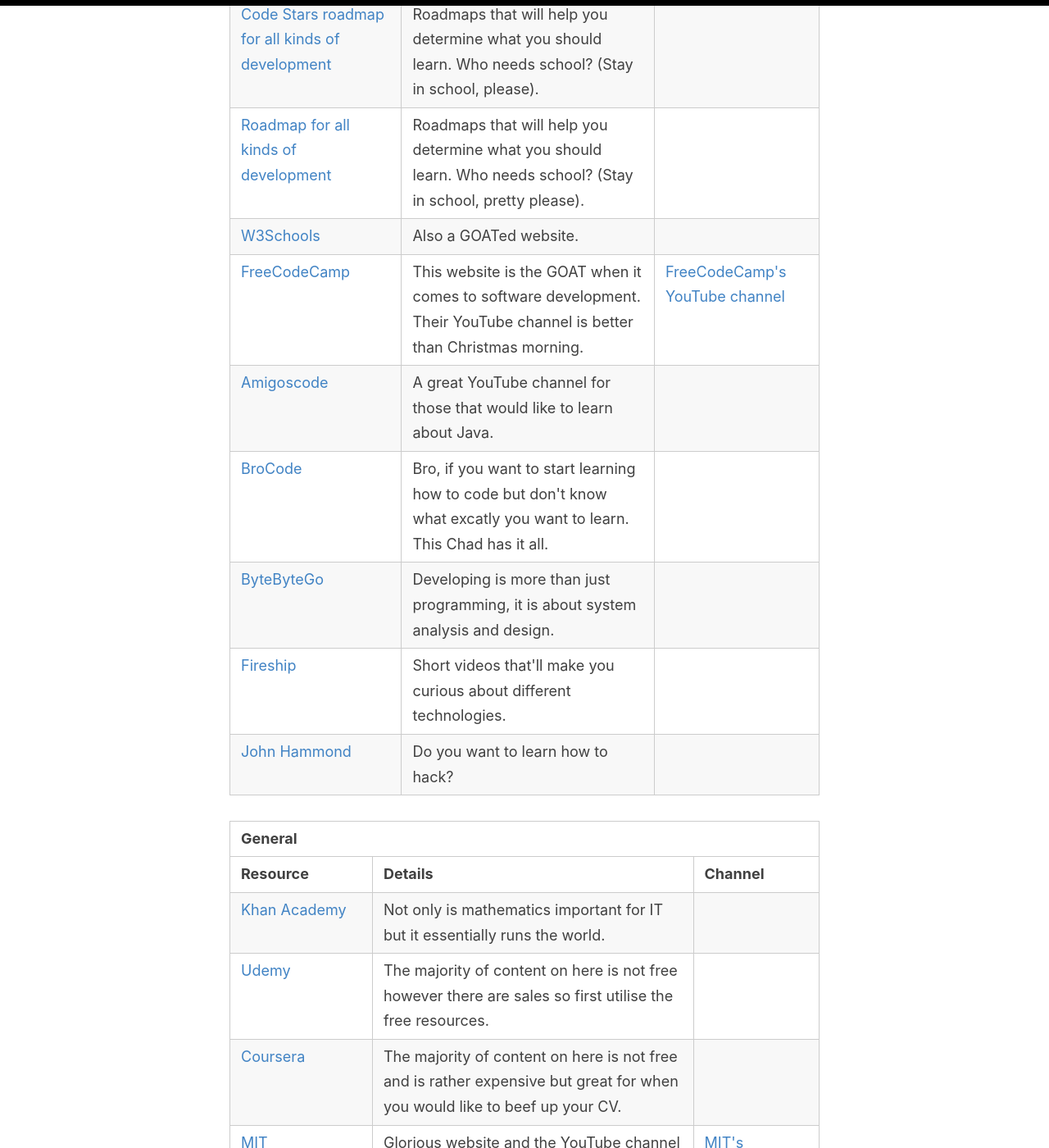
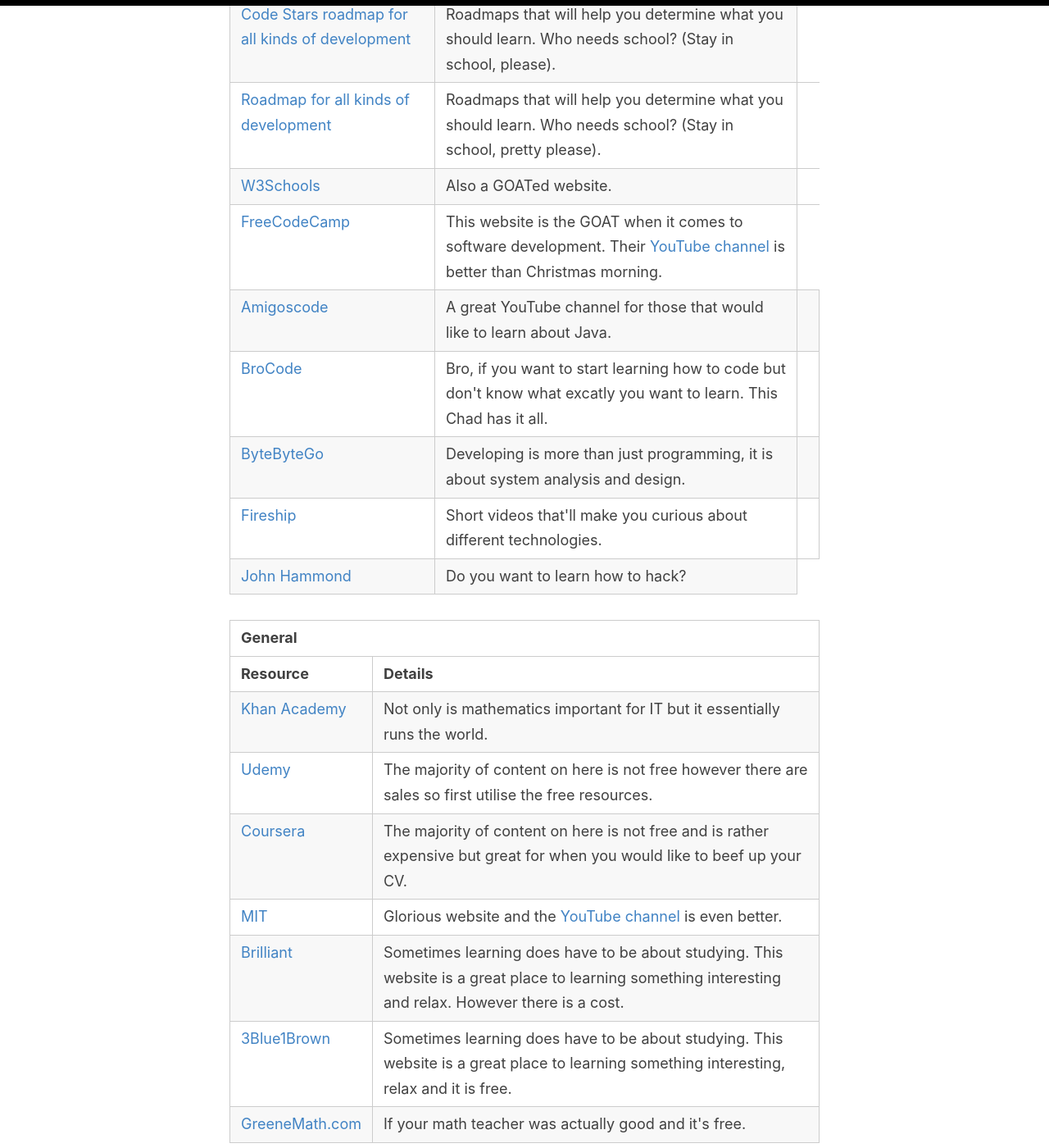
Before and after one commit to Group8-IndabaDay/InfoDay, a Jekyll site: the page built from index.html, in a window 1280 px wide and 1400 px high, scrolled down 709 px. Shown: the whole window at 82% size. Built offline with Jekyll 4.4.1, drawn with Linux system fonts in a browser that asks for light colours; the list of posts is cut into pages by our own code; some of the changed text lies outside the part shown.

Commit message:
Update default.html

```diff
--- a/_layouts/default.html
+++ b/_layouts/default.html
@@ -86,38 +86,33 @@
           <table style="width:100%">
             <thead>
               <tr>
-                <th colspan="3"><b>Software Dev</b></th>
+                <th colspan="2"><b>Software Dev</b></th>
               </tr>
             </thead>
             <tbody>
               <tr>
                 <th><b>Resource</b></th>
                 <th><b>Details</b></th>
-                <th><b>Channel</b></th>
               </tr>
 
               <tr>
                 <td><a href="https://www.codestars.com/infographic/">Code Stars roadmap for all kinds of development</a></td>
                 <td>Roadmaps that will help you determine what you should learn. Who needs school? (Stay in school, please).</td>
-                <td></td>
               </tr>
 
               <tr>
                 <td><a href="https://roadmap.sh/">Roadmap for all kinds of development</a></td>
                 <td>Roadmaps that will help you determine what you should learn. Who needs school? (Stay in school, pretty please).</td>
-                <td></td>
               </tr>
 
               <tr>
                 <td><a href="https://www.w3schools.com/">W3Schools</a></td>
                 <td>Also a GOATed website.</td>
-                <td></td>
               </tr>
 
               <tr>
                 <td><a href="https://www.freecodecamp.org/learn/">FreeCodeCamp</a></td>
-                <td>This website is the GOAT when it comes to software development. Their YouTube channel is better than Christmas morning.</td>
-                <td><a href="https://www.youtube.com/@freecodecamp">FreeCodeCamp's YouTube channel</a></td>
+                <td>This website is the GOAT when it comes to software development. Their <a href="https://www.youtube.com/@freecodecamp">YouTube channel</a> is better than Christmas morning.</td>
               </tr>
 
                <tr>
@@ -147,7 +142,6 @@
               <tr>
                 <td><a href="https://www.youtube.com/user/RootOfTheNull">John Hammond</a></td>
                 <td>Do you want to learn how to hack? </td>
-                <td></td>
               </tr>
 
             </tbody>
@@ -157,7 +151,7 @@
             <table style="width:100%">
             <thead>
               <tr>
-                <th colspan="3"><b>General</b></th>
+                <th colspan="2"><b>General</b></th>
               </tr>
             </thead>
             <tbody>
@@ -165,50 +159,42 @@
               <tr>
                 <th><b>Resource</b></th>
                 <th><b>Details</b></th>
-                <th><b>Channel</b></th>
               </tr>
 
               <tr>
                 <td><a href="https://www.khanacademy.org/">Khan Academy</a></td>
                 <td> Not only is mathematics important for IT but it essentially runs the world.</td>
-                <td></td>
               </tr>
 
 
               <tr>
                 <td><a href="https://www.udemy.com/logout/">Udemy</a></td>
                 <td> The majority of content on here is not free however there are sales so first utilise the free resources. </td>
-                <td></td>
               </tr>
 
               <tr>
                 <td><a href="https://www.coursera.org/">Coursera</a></td>
                 <td> The majority of content on here is not free and is rather expensive but great for when you would like to beef up your CV. </td>
-                <td></td>
               </tr>
 
               <tr>
                 <td><a href="https://ocw.mit.edu/">MIT</a></td>
-                <td> Glorious website and the YouTube channel is even better. </td>
-                <td> <a href="https://www.youtube.com/@mitocw">MIT's YouTube channel (it is all free). </a></td>
+                <td> Glorious website and the <a href="https://www.youtube.com/@mitocw">YouTube channel</a> is even better. </td>
               </tr>
 
               <tr>
                 <td><a href="https://brilliant.org/">Brilliant</a></td>
                 <td> Sometimes learning does have to be about studying. This website is a great place to learning something interesting and relax. However there is a cost. </td>
-                <td></td>
               </tr>
 
               <tr>
                 <td><a href="https://www.3blue1brown.com/">3Blue1Brown</a></td>
                 <td> Sometimes learning does have to be about studying. This website is a great place to learning something interesting, relax and it is free. </td>
-                <td></td>
               </tr>
 
               <tr>
                 <td><a href="https://www.youtube.com/user/tutoringecon">GreeneMath.com</a></td>
                 <td> If your math teacher was actually good and it's free. </td>
-                <td></td>
               </tr>
 
             </tbody>
```
